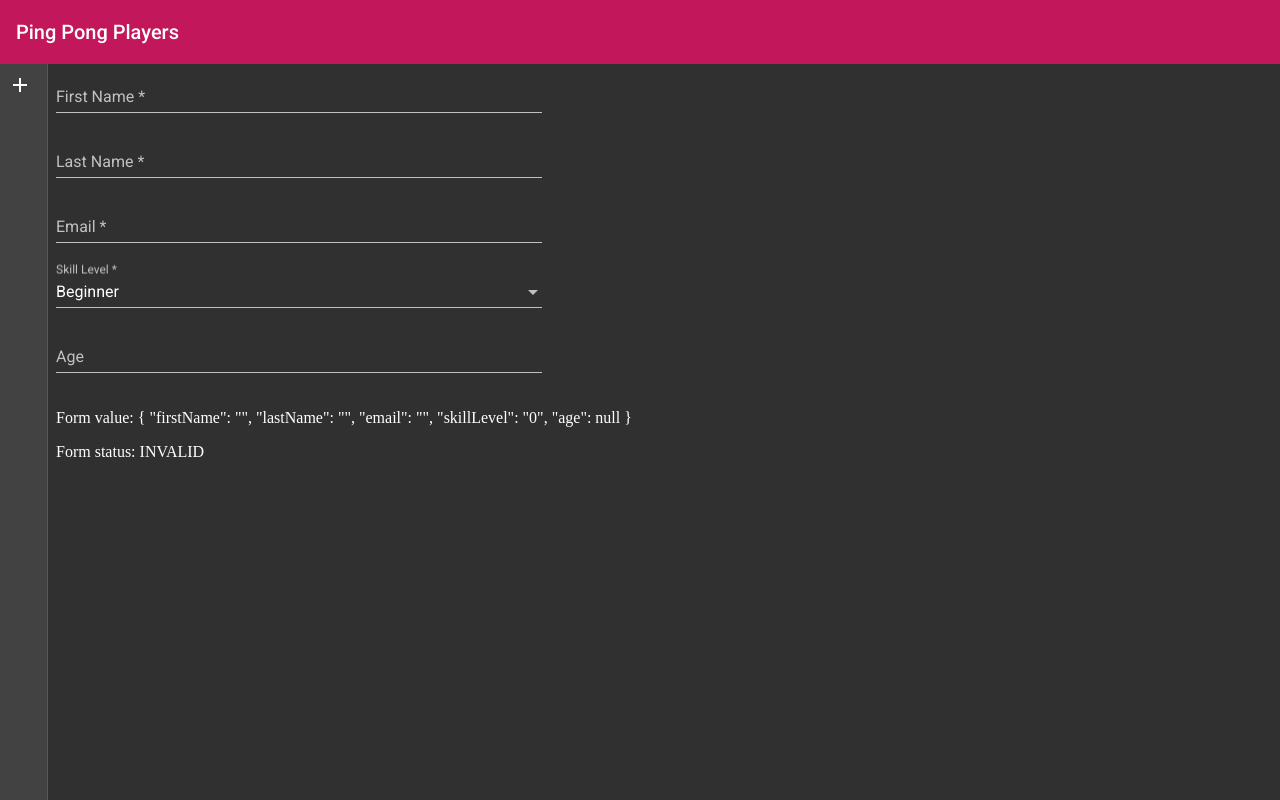
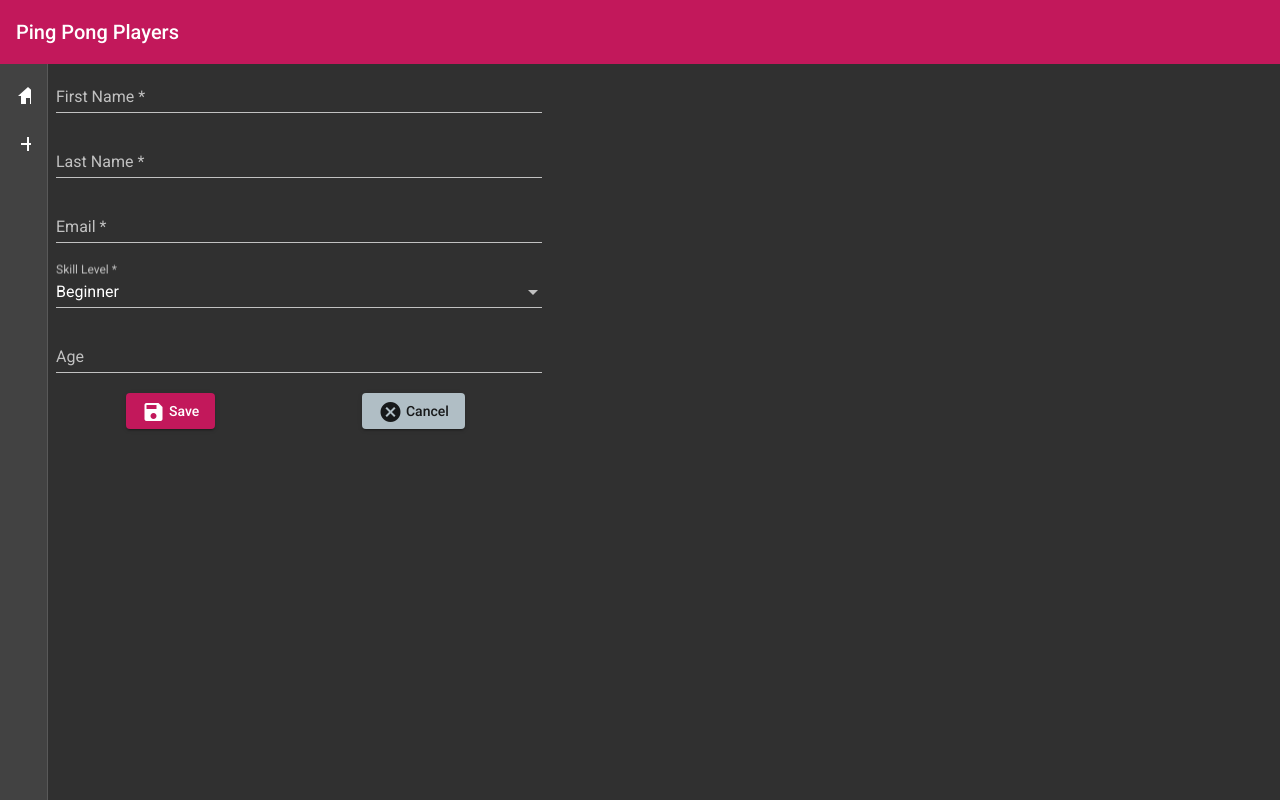
Before and after one commit to Mystikweb/PingPongDemo, an Angular app in the folder src/PingPong/ClientApp/: page /player/new in a window 1280 px wide. Built offline with nearby package versions, Linux system fonts and the light colour scheme.

Commit message:
fixing navigation list

```diff
--- a/src/PingPong/ClientApp/src/app/app.component.css
+++ b/src/PingPong/ClientApp/src/app/app.component.css
@@ -4,10 +4,6 @@
 
 .app-container > mat-sidenav {
   width: 48px;
-}
-
-.app-container > mat-sidenav a {
-  text-align: center;
 }
 
 .app-content {
--- a/src/PingPong/ClientApp/src/app/app.component.html
+++ b/src/PingPong/ClientApp/src/app/app.component.html
@@ -4,11 +4,16 @@
 </mat-toolbar>
 <mat-sidenav-container class="app-container">
   <mat-sidenav mode="side" opened fixedInViewport fixedTopGap="64">
-      <a mat-icon-button title="Add new player" routerLink="player/new">
+    <mat-nav-list>
+      <a mat-list-item title="Player list" routerLink="player">
+        <mat-icon aria-label="Player list">home</mat-icon>
+      </a>
+      <a mat-list-item title="Add new player" routerLink="player/new">
         <mat-icon aria-label="Add new player">add</mat-icon>
       </a>
+    </mat-nav-list>
   </mat-sidenav>
   <mat-sidenav-content class="app-content">
-      <router-outlet></router-outlet>
+    <router-outlet></router-outlet>
   </mat-sidenav-content>
 </mat-sidenav-container>
--- a/src/PingPong/ClientApp/src/app/app.module.ts
+++ b/src/PingPong/ClientApp/src/app/app.module.ts
@@ -10,6 +10,7 @@ import { MatIconModule } from '@angular/material/icon';
 import { MatSidenavModule } from '@angular/material/sidenav';
 import { MatToolbarModule } from '@angular/material/toolbar';
 import { MatGridListModule } from '@angular/material/grid-list';
+import { MatListModule, MatList } from '@angular/material/list';
 import { MatButtonModule } from '@angular/material/button';
 import { MatFormFieldModule } from '@angular/material/form-field';
 import { MatInputModule } from '@angular/material/input';
@@ -36,6 +37,7 @@ import { PlayerdetailsComponent } from './playerdetails/playerdetails.component'
     MatSidenavModule,
     MatToolbarModule,
     MatGridListModule,
+    MatListModule,
     MatButtonModule,
     MatFormFieldModule,
     MatInputModule,
--- a/src/PingPong/ClientApp/src/app/playerdetails/playerdetails.component.css
+++ b/src/PingPong/ClientApp/src/app/playerdetails/playerdetails.component.css
@@ -6,3 +6,14 @@
 .player-form-container > * {
   width: 40%;
 }
+
+.player-form-container .button-row {
+  display: flex;
+  align-items: center;
+  justify-content: space-around;
+}
+
+.player-form-container .button-row button,
+.player-form-container .button-row a {
+  margin-right: 8px;
+}
--- a/src/PingPong/ClientApp/src/app/playerdetails/playerdetails.component.html
+++ b/src/PingPong/ClientApp/src/app/playerdetails/playerdetails.component.html
@@ -1,21 +1,29 @@
 <form class="player-form-container" [formGroup]="playerForm" (ngSubmit)="onSubmit()">
   <mat-form-field>
-      <input matInput placeholder="First Name" formControlName="firstName">
+    <input matInput placeholder="First Name" formControlName="firstName" required>
   </mat-form-field>
   <mat-form-field>
-      <input matInput placeholder="Last Name" formControlName="lastName">
+    <input matInput placeholder="Last Name" formControlName="lastName" required>
   </mat-form-field>
   <mat-form-field>
-      <input matInput placeholder="Email" formControlName="email">
+    <input matInput placeholder="Email" formControlName="email" required>
   </mat-form-field>
   <mat-form-field>
-    <mat-select placeholder="Skill Level" formControlName="skillLevel">
+    <mat-select placeholder="Skill Level" formControlName="skillLevel" required>
       <mat-option *ngFor="let skill of skills" [value]="skill.id">{{ skill.value }}</mat-option>
     </mat-select>
   </mat-form-field>
   <mat-form-field>
-      <input type="number" matInput placeholder="Age" formControlName="age">
+    <input type="number" matInput placeholder="Age" formControlName="age">
   </mat-form-field>
+  <div class="button-row">
+    <button type="submit" mat-raised-button color="primary">
+      <mat-icon>save</mat-icon> Save
+    </button>
+    <button type="reset" mat-raised-button color="accent">
+      <mat-icon>cancel</mat-icon> Cancel
+    </button>
+  </div>
 </form>
-<p>Form value: {{ playerForm.value | json }}</p>
-<p>Form status: {{ playerForm.status }}</p>
+<!-- <p>Form value: {{ playerForm.value | json }}</p>
+<p>Form status: {{ playerForm.status }}</p> -->
--- a/src/PingPong/ClientApp/src/app/playerdetails/playerdetails.component.ts
+++ b/src/PingPong/ClientApp/src/app/playerdetails/playerdetails.component.ts
@@ -13,10 +13,7 @@ export class PlayerdetailsComponent implements OnInit {
   playerForm: FormGroup;
   skills = new Array();
 
-  constructor(
-    private builder: FormBuilder,
-    private client: PlayerClientService
-  ) {
+  constructor(private builder: FormBuilder, private client: PlayerClientService) {
 
     Object.keys(SkillLevel).forEach(key => {
       if (!isNaN(Number(key))) {
```
